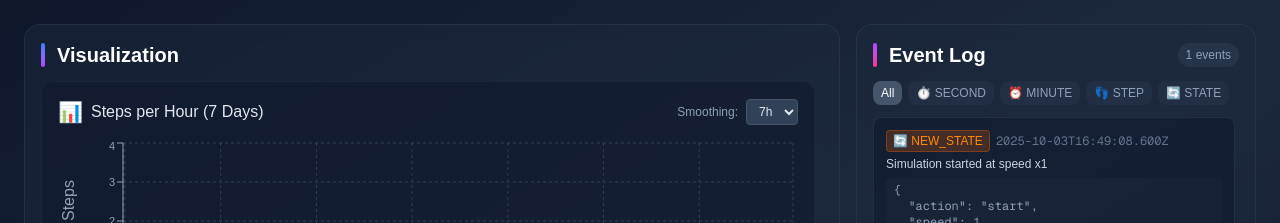
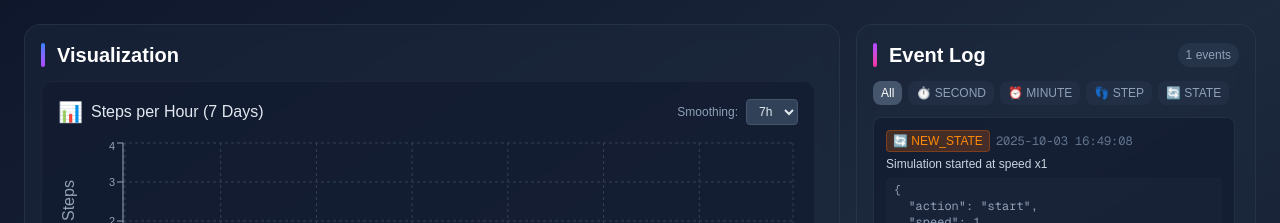
Before and after one commit to pradeepmdk/watch-simultor, a Next.js app: page / in a window 1280 px wide. Both pictures are taken after a click on the button "Start". Shown: the top 223 px of the page. Built offline with nearby package versions, Linux system fonts and the light colour scheme.

Commit message:
feat: add timestamp formatting to event log panel in YYYY-MM-DD HH:MM:SS format

```diff
--- a/src/components/EventLogPanel.tsx
+++ b/src/components/EventLogPanel.tsx
@@ -34,6 +34,18 @@ export function EventLogPanel() {
   const filteredEvents = filter === 'all'
     ? events
     : events.filter(event => event.type === filter);
+
+  // Format timestamp to YYYY-MM-DD HH:MM:SS
+  const formatTimestamp = (isoString: string) => {
+    const date = new Date(isoString);
+    const year = date.getFullYear();
+    const month = String(date.getMonth() + 1).padStart(2, '0');
+    const day = String(date.getDate()).padStart(2, '0');
+    const hours = String(date.getHours()).padStart(2, '0');
+    const minutes = String(date.getMinutes()).padStart(2, '0');
+    const seconds = String(date.getSeconds()).padStart(2, '0');
+    return `${year}-${month}-${day} ${hours}:${minutes}:${seconds}`;
+  };
 
   return (
     <div className="bg-slate-800/50 backdrop-blur-sm rounded-2xl border border-slate-700/50 p-4 shadow-2xl h-full flex flex-col overflow-hidden">
@@ -101,7 +113,7 @@ export function EventLogPanel() {
                       {eventTypeIcons[event.type]} {event.type}
                     </span>
                     <span className="text-xs text-slate-500 font-mono truncate">
-                      {event.timestamp}
+                      {formatTimestamp(event.timestamp)}
                     </span>
                   </div>
                   <p className="text-xs text-slate-300">{event.message}</p>
```
